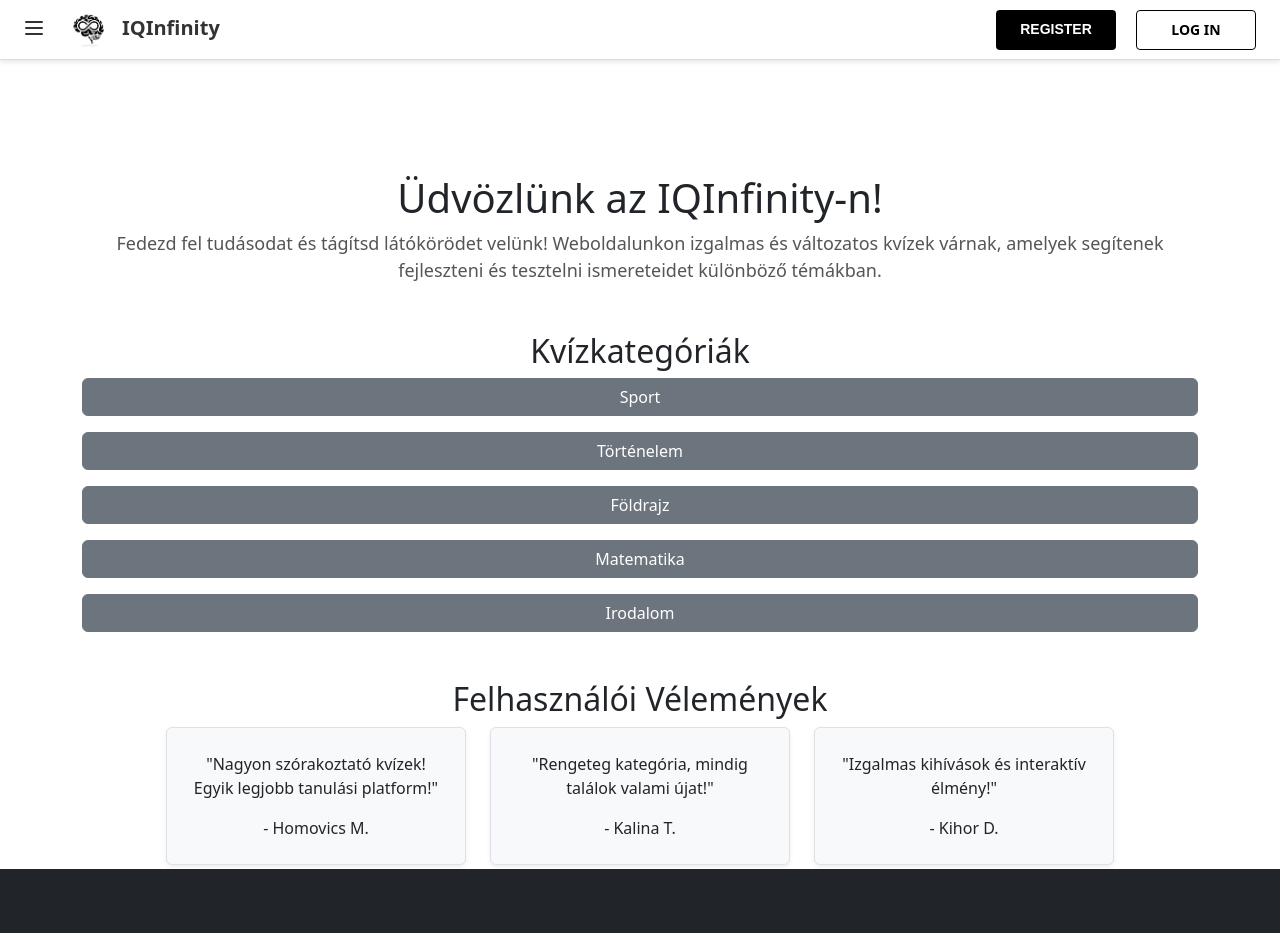
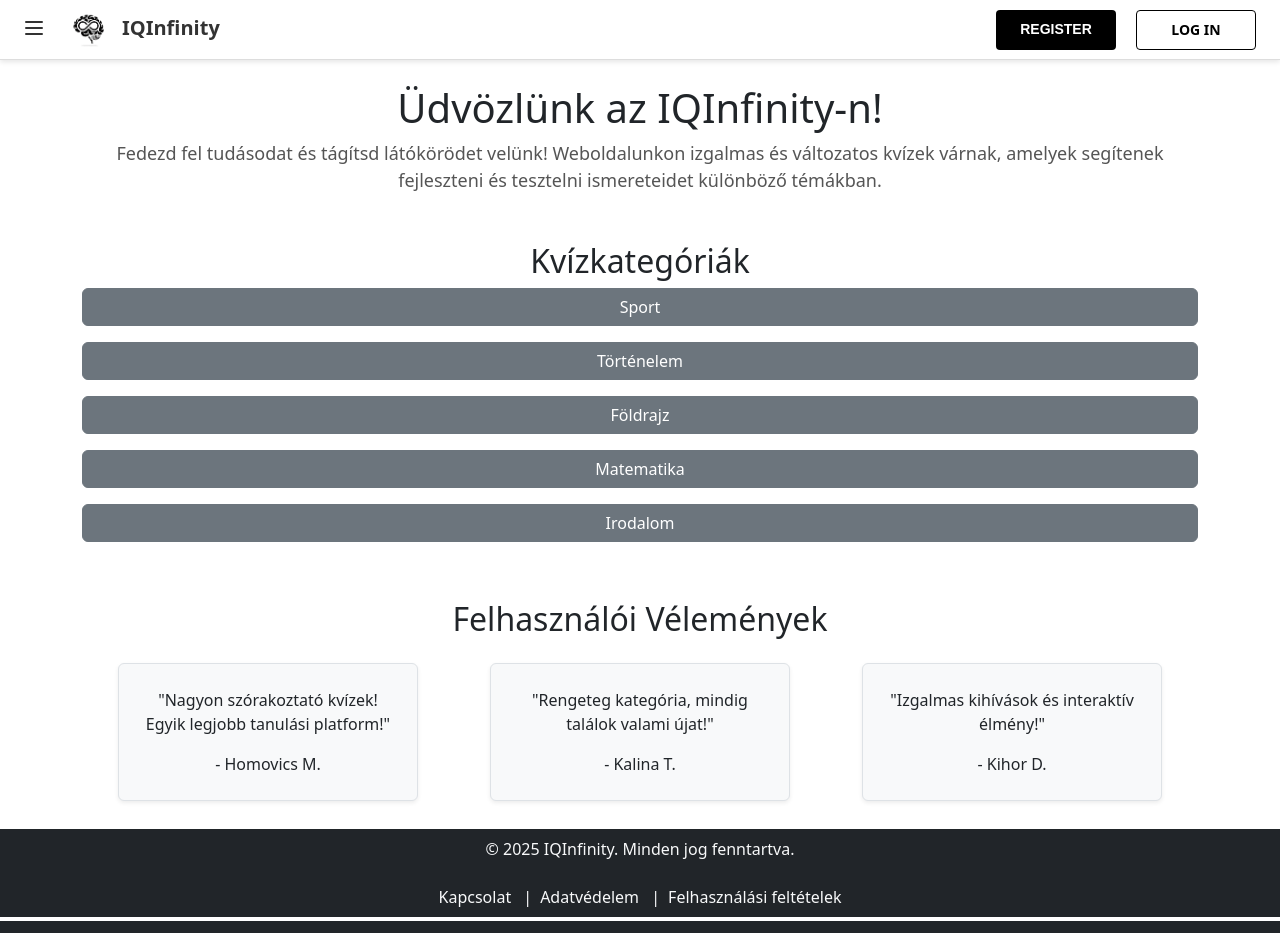
Before and after one commit to KaranyiczGabor/Vizsgaremek, a React (Create React App) app in the folder frontendfiles/: page / in a window 1280 px wide. Shown: the top 933 px of the page. Built offline with nearby package versions, Linux system fonts and the light colour scheme.

Commit message:
footer modositások,több kisebb kenézet módosítás

```diff
--- a/frontendfiles/src/Footer.css
+++ b/frontendfiles/src/Footer.css
@@ -1,9 +1,9 @@
 .footer {
-    position: relative;
-    width: 100%;
+
+    width:100%;
     bottom: 0;
     text-align: center;
-
+    padding-top: 50px;
   }
 
   .footer a {
--- a/frontendfiles/src/Footer.js
+++ b/frontendfiles/src/Footer.js
@@ -4,9 +4,9 @@ import './Footer.css';
 
 export default function Footer() {
     return (
-        <div>
+
             <footer className="footer bg-dark text-light py-2 mt-1">
-                <div className="container text-center">
+                <div className=" text-center">
                     <p className="mb-2">&copy; {new Date().getFullYear()} IQInfinity. Minden jog fenntartva.</p>
                     <div className="social-icons d-flex justify-content-center gap-3">
                         <a href="#" className="text-light"><i className="fa fa-twitter"></i></a>
@@ -21,6 +21,6 @@ export default function Footer() {
                     </div>
                 </div>
             </footer>
-        </div>
+
     )
 }
--- a/frontendfiles/src/Home.css
+++ b/frontendfiles/src/Home.css
@@ -1,7 +1,7 @@
 .container {
     max-width: 900px;
     margin: auto;
-    padding-top: 100px;
+    padding-top: 10px;
   }
 
   .intro p {
@@ -19,6 +19,6 @@
     transform: scale(1.1);
   }
 
-  .review-card {
+  .review-cards {
     max-width: 300px;
   }
--- a/frontendfiles/src/Home.js
+++ b/frontendfiles/src/Home.js
@@ -1,11 +1,14 @@
 import React, { useEffect, useState } from 'react'
 import './Home.css';
 import { Link, useNavigate } from 'react-router-dom';
+import Footer from './Footer';
 export default function Home() {
   const navigate = useNavigate();
   const categories = ["Sport", "Történelem", "Földrajz", "Matematika", "Irodalom"];
 
   return (
+    <div>
+
     <div className="container mt-4">
 
     <div className="intro text-center">
@@ -33,27 +36,41 @@ export default function Home() {
           </div>
     </div>
 
-
-    <div className="reviews text-center mt-5">
-      <h2>Felhasználói Vélemények</h2>
-      <div className="d-flex flex-wrap justify-content-center gap-4">
-        <div className="review-card p-4 border rounded shadow-sm bg-light">
-          <p>
-            "Nagyon szórakoztató kvízek! Egyik legjobb tanulási platform!"
-          </p>
-          <span>- Homovics M.</span>
-        </div>
-        <div className="review-card p-4 border rounded shadow-sm bg-light">
-          <p>"Rengeteg kategória, mindig találok valami újat!"</p>
-          <span>- Kalina T.</span>
-        </div>
-        <div className="review-card p-4 border rounded shadow-sm bg-light">
-          <p>"Izgalmas kihívások és interaktív élmény!"</p>
-          <span>- Kihor D.</span>
-        </div>
+  <div className="reviews text-center mt-5 container">
+  <h2 className="mb-4">Felhasználói Vélemények</h2>
+  <div className="row justify-content-center">
+    <div className="col-12 col-md-4 mb-4">
+      <div className="review-cards p-4 border rounded shadow-sm bg-light h-100 mx-auto" >
+        <p className="mb-3">
+          "Nagyon szórakoztató kvízek! Egyik legjobb tanulási platform!"
+        </p>
+        <span className="d-block">- Homovics M.</span>
+      </div>
+    </div>
+    <div className="col-12 col-md-4 mb-4">
+      <div className="review-cards p-4 border rounded shadow-sm bg-light h-100 mx-auto" >
+        <p className="mb-3">"Rengeteg kategória, mindig találok valami újat!"</p>
+        <span className="d-block">- Kalina T.</span>
+      </div>
+    </div>
+    <div className="col-12 col-md-4 mb-4">
+      <div className="review-cards p-4 border rounded shadow-sm bg-light h-100 mx-auto" >
+        <p className="mb-3">"Izgalmas kihívások és interaktív élmény!"</p>
+        <span className="d-block">- Kihor D.</span>
       </div>
     </div>
   </div>
+</div>
+
+
+</div>
+<div>
+<Footer/>
+</div>
+  </div>
+
+
+
 
   )
 }
--- a/frontendfiles/src/Quiz.js
+++ b/frontendfiles/src/Quiz.js
@@ -1,9 +1,10 @@
 import React, { useState, useEffect } from "react";
 import { useNavigate } from "react-router-dom";
+import Footer from "./Footer";
 
 export default function Quiz() {
     const navigate = useNavigate();
-    const API_BASE_URL = "http://192.168.125.70:5248/api/users";
+    const API_BASE_URL = "http://192.168.125.193:5248/api/users";
 
     const [categories] = useState(["Történelem", "Földrajz", "Matematika", "Sport", "Irodalom"]);
     const [selectedCategory, setSelectedCategory] = useState(null);
@@ -117,7 +118,7 @@ export default function Quiz() {
             if (currentQuestion + 1 < questions.length) {
                 setCurrentQuestion(prev => prev + 1);
             }
-        }, 1500); // Shortened from 5000ms to 1500ms
+        }, 1500);
     };
 
     const finishQuiz = () => {
@@ -174,11 +175,12 @@ export default function Quiz() {
     };
 
     return (
+        <div >
         <div className="quiz-container text-center mt-5" >
-            <h2 style={{padding:"15px"}}>IQInfinity Kvíz</h2>
+            <h2 style={{paddingTop:"10px"}}>IQInfinity Kvíz</h2>
 
             {!isLoggedIn && (
-                <div className="alert alert-warning">
+                <div className="alert alert-warning" >
                     <i className="bi bi-exclamation-triangle"></i> Be kell jelentkezni a pontszám mentéséhez.
                     <button className="btn btn-sm btn-outline-primary ms-2" onClick={() => navigate("/login")}>
                         Bejelentkezés
@@ -189,20 +191,20 @@ export default function Quiz() {
             {offline && <div className="alert alert-danger"><i className="bi bi-wifi-off"></i> Offline mód: az eredmény nem menthető.</div>}
 
             {!selectedCategory ? (
-                <div>
+                <div className="container mt-4">
                     <h4>Válassz egy kategóriát:</h4>
                     {categories.map((category, index) => (
-                        <button key={index} className="btn btn-primary m-2" onClick={() => setSelectedCategory(category)}>
+                        <button key={index} className="btn btn-primary d-flex flex-wrap justify-content-center gap-3 m-2"   onClick={() => setSelectedCategory(category)}>
                             {category}
                         </button>
                     ))}
                 </div>
             ) : !selectedDifficulty ? (
-                <div>
+                <div className="container mt-4 ">
                     <h4>Kategória: <b>{selectedCategory}</b></h4>
                     <h5>Válassz egy nehézségi szintet:</h5>
                     {[1, 2, 3].map(difficulty => (
-                        <button key={difficulty} className="btn btn-secondary m-2" onClick={() => setSelectedDifficulty(difficulty)}>
+                        <button key={difficulty} className="btn btn-secondary m-2"  onClick={() => setSelectedDifficulty(difficulty)}>
                             {difficulty === 1 ? "Könnyű" : difficulty === 2 ? "Közepes" : "Nehéz"}
                         </button>
                     ))}
@@ -221,8 +223,8 @@ export default function Quiz() {
                 </div>
             ) : showResult ? (
                 <div>
-                    <h3>✅ Eredményed: {score} / {questions.length}</h3>
-                    <p>Helyes válaszok: {answerTracking.filter(a => a.isCorrect).length}</p>
+                    <h3>✅ Eredményed:{score} pont</h3>
+                    <p>Helyes válaszok: {answerTracking.filter(a => a.isCorrect).length} / {questions.length}</p>
                     <p>Hibás válaszok: {answerTracking.filter(a => !a.isCorrect).length}</p>
 
                     {isLoggedIn && savingScore && (
@@ -294,6 +296,10 @@ export default function Quiz() {
                     </div>
                 </div>
             )}
+            </div>
+            <div>
+            <Footer/>
+            </div>
         </div>
     );
 }
```
